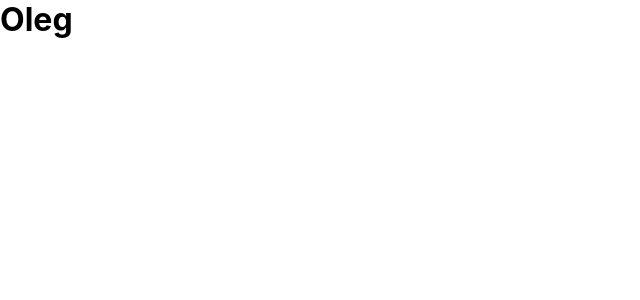
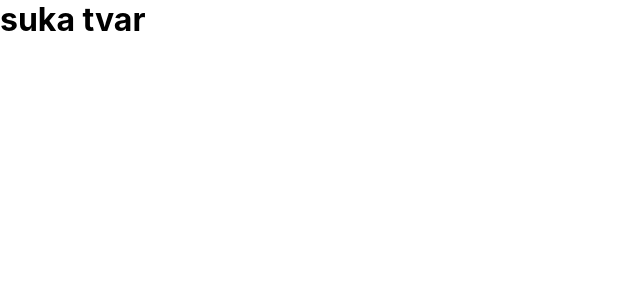
Before and after one commit to WWarface/dish-shop, a React (Create React App) app: page / in a window 1280 px wide. Shown: the top 300 px of the page, without its empty margins (0-640 px from the left). Built offline with nearby package versions, Linux system fonts and the light colour scheme.

Commit message:
Changed app.tsx

```diff
--- a/src/App.tsx
+++ b/src/App.tsx
@@ -4,7 +4,7 @@ import "./App.css";
 function App() {
   return (
     <div className="App">
-      <h1>Oleg</h1>
+      <h1>suka tvar</h1>
     </div>
   );
 }
```
